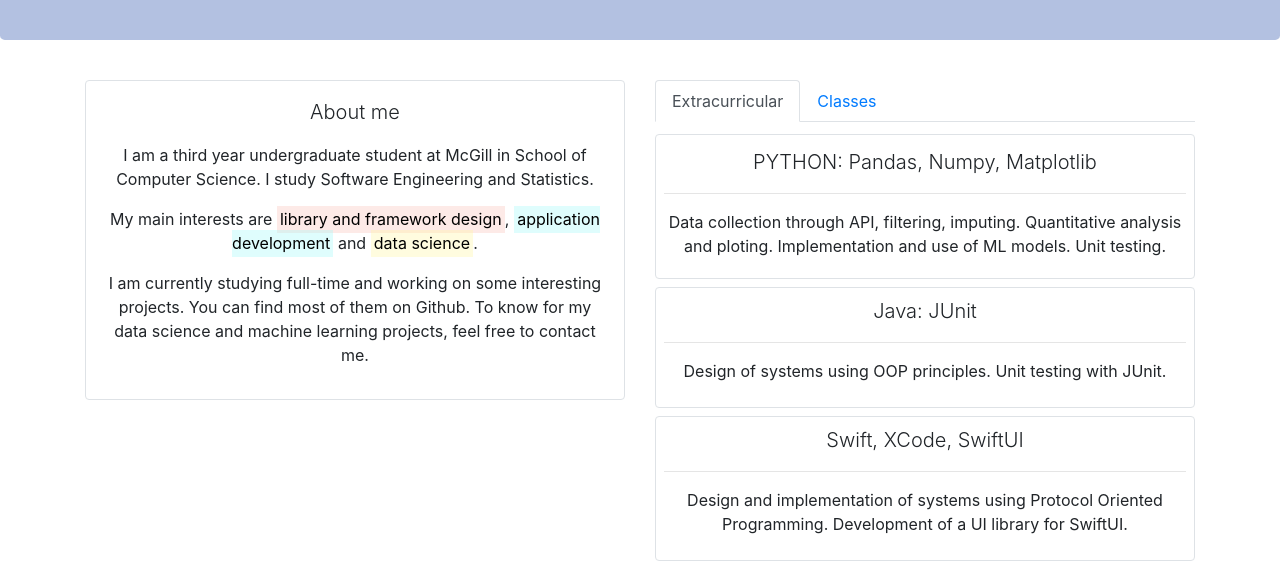
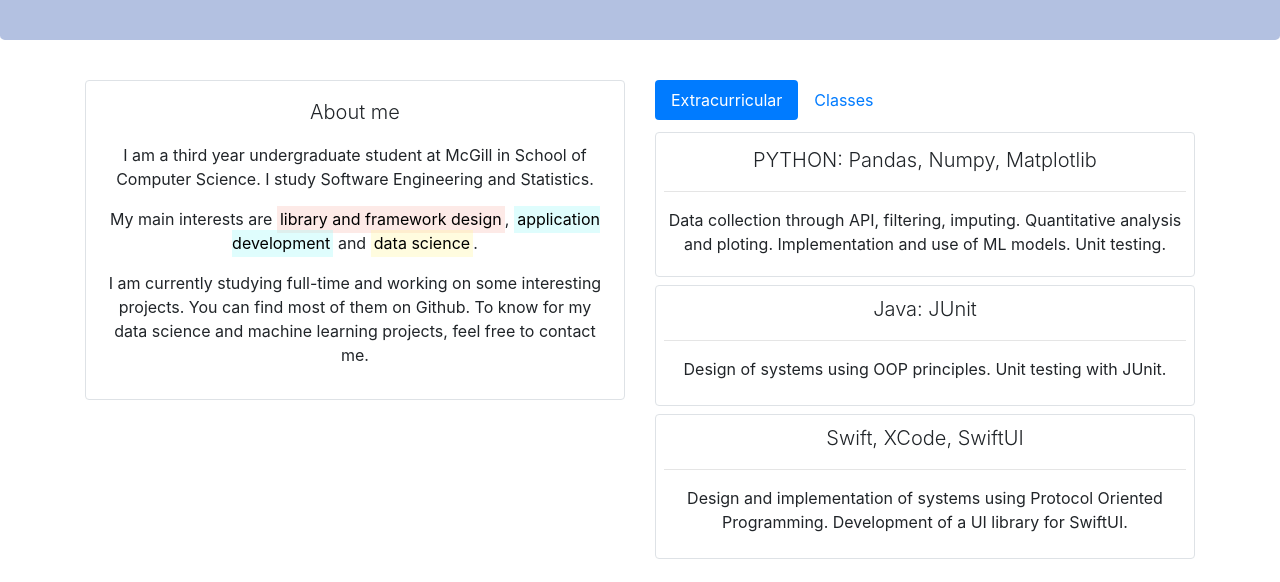
Before and after one commit to msoukharev/personal-website, a website: page public/index.html in a window 1280 px wide. Shown: the part 218-800 px from the top of the page. Drawn offline with nearby package versions, Linux system fonts and the light colour scheme.

Commit message:
Replace tabs with pills

```diff
--- a/public/index.html
+++ b/public/index.html
@@ -68,18 +68,18 @@
         <div  class="col-md my-2 text-center underlined">
 
           <!-- tabs -->
-          <ul id="experienceTab" class="nav nav-tabs" role="tablist">
+          <ul id="experiencePill" class="nav nav-pills" role="tablist">
             <li class="nav-item">
-              <a class="nav-link active" id="extracurricular-tab" data-toggle="tab" href="#extracurricular" role="tab" aria-controls="extracurricular" aria-selected="true">Extracurricular</a>
+              <a class="nav-link active" id="extracurricular-pill" data-toggle="pill" href="#extracurricular" role="tab" aria-controls="extracurricular" aria-selected="true">Extracurricular</a>
             </li>
             <li class="nav-item">
-              <a class="nav-link" id="classes-tab" data-toggle="tab" href="#classes" role="tab" aria-controls="extracurricular" aria-selected="false">Classes</a>
+              <a class="nav-link" id="classes-pill" data-toggle="pill" href="#classes" role="tab" aria-controls="extracurricular" aria-selected="false">Classes</a>
             </li>
           </ul>
 
           <!-- panes -->
           <div class="tab-content">
-            <div class="tab-pane active mt-2" id="extracurricular" role="tabpanel" aria-labelledby="extracurricular-tab">
+            <div class="tab-pane active mt-2" id="extracurricular" role="tabpanel" aria-labelledby="extracurricular-pill">
               <div class="list-group">
                 <div class="border border-muted shadow-xs rounded py-1 my-1">
                   <div class="lead my-2">PYTHON: Pandas, Numpy, Matplotlib</div>
@@ -107,7 +107,7 @@
                 </div>
               </div>
             </div>
-            <div class="tab-pane mt-2" id="classes" role="tabpanel" aria-labelledby="classes-tab">
+            <div class="tab-pane mt-2" id="classes" role="tabpanel" aria-labelledby="classes-pill">
               <div class="lead mb-3">Classes of note, excluding introductory</div>
               <ul id="courseList" class="list-group">
                 <li class="list-group-item">COMP 251 Algorithms and Data Structures</li>
```
